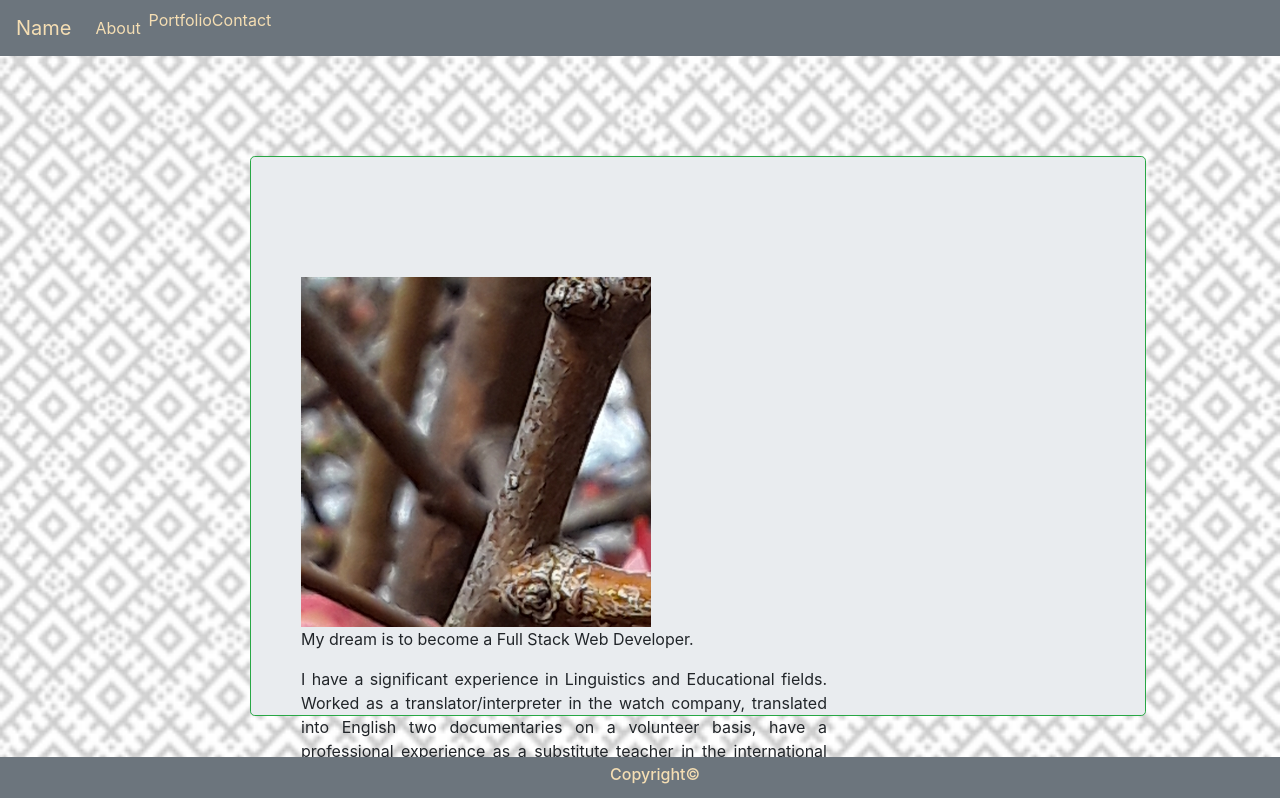
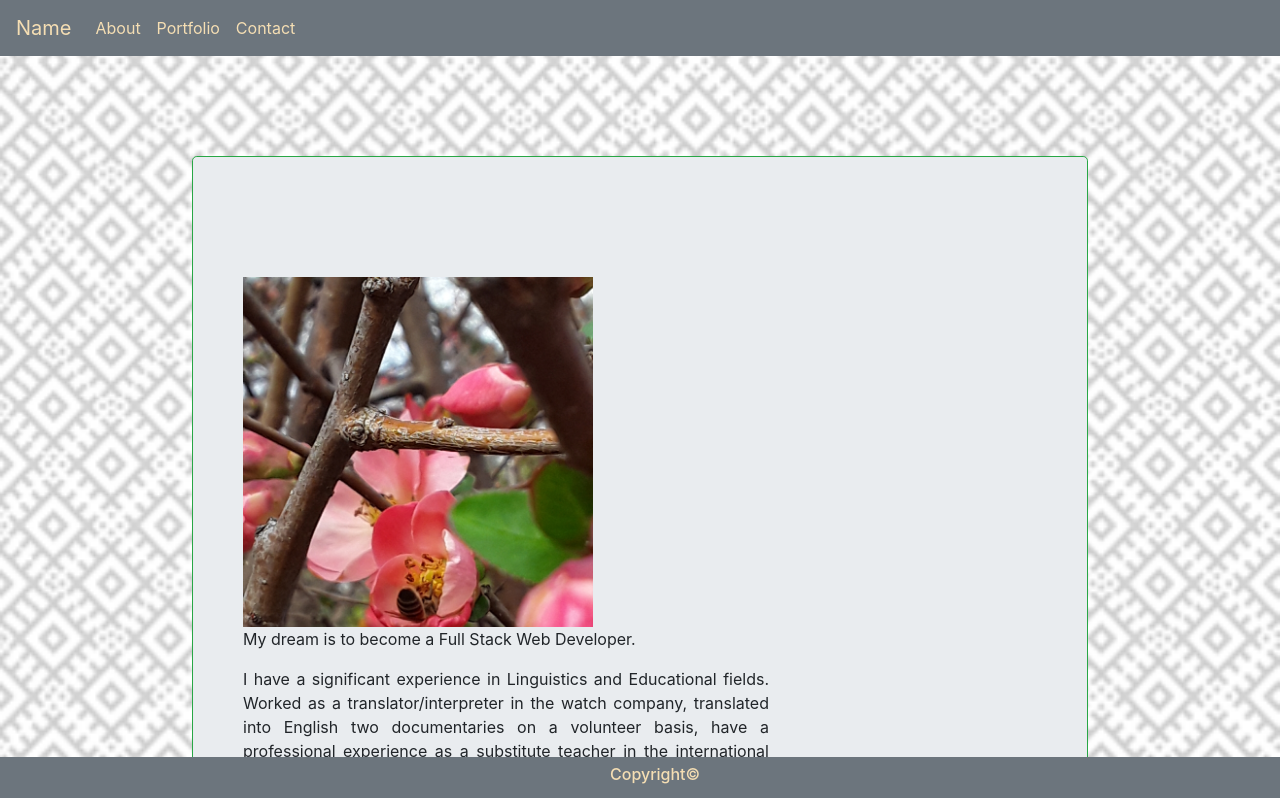
Before and after one commit to iwidener/Professional-Portfolio, a React (Create React App) app: page /about in a window 1280 px wide. Shown: the top 798 px of the page. Built offline with nearby package versions, Linux system fonts and the light colour scheme.

Commit message:
Styling added to photo, margins set up evenly, navbar list is inline.

```diff
--- a/src/components/Card/style.css
+++ b/src/components/Card/style.css
@@ -1,5 +1,5 @@
 .card {
-    width: 14rem
+    width: 14rem;
 }
 
 h6.title {
--- a/src/components/Jumbotron/index.js
+++ b/src/components/Jumbotron/index.js
@@ -4,7 +4,7 @@
 function Jumbotron({ children }) {
   return (
     <div
-      style={{ height: 560, clear: "both", paddingTop: 120, textAlign: "justify" }}
+      style={{ clear: "both", paddingTop: 120, textAlign: "justify" }}
       className="jumbotron border border-success"
     >
       {children}
--- a/src/components/Jumbotron/style.css
+++ b/src/components/Jumbotron/style.css
@@ -1,9 +1,9 @@
 div.jumbotron {
     margin-top: 100px;
-    margin-left: 250px;
-    margin-right: 110px;
+    margin-left: 15%;
+    margin-right: 15%;
     padding-left: 50px;
     padding-right: 40px;
-    height: 500px;
+    height: auto;
     width: 70%;
 }
--- a/src/components/Navbar/index.js
+++ b/src/components/Navbar/index.js
@@ -12,7 +12,7 @@
                     <li className="nav-item">
 
                         <Link to="/"
-                            className={window.location.pathname === "/" || window.location.pathname === "/about" ? "nav-link active" : "navlink"}
+                            className={window.location.pathname === "/" || window.location.pathname === "/about" ? "nav-link active" : "nav-link"}
                         >
                             About
                         </Link>
@@ -20,7 +20,7 @@
 
                     <li className="nav-item">
                         <Link to="/portfolio"
-                            className={window.location.pathname === "/portfolio" ? "nav-link active" : "navlink"}
+                            className={window.location.pathname === "/portfolio" ? "nav-link active" : "nav-link"}
                         >
                             Portfolio
                         </Link>
@@ -28,7 +28,7 @@
 
                     <li className="nav-item">
                         <Link to="/contact"
-                            className={window.location.pathname === "/contact" ? "nav-link active" : "navlink"}
+                            className={window.location.pathname === "/contact" ? "nav-link active" : "nav-link"}
                         >
                             Contact
                         </Link>
--- a/src/components/Navbar/style.css
+++ b/src/components/Navbar/style.css
@@ -2,7 +2,7 @@
     margin-bottom: 0;
   }
 
-  a.navlink {
+  a.nav-link {
     color: wheat;
   }
 
--- a/src/components/Photo/style.css
+++ b/src/components/Photo/style.css
@@ -3,6 +3,7 @@
     width: 350px;
     float: left;
     background-image: url(./bee.jpg);
+    background-size: cover;
     margin-right: 30px;
     /* border-radius: 3%; */
 
```
